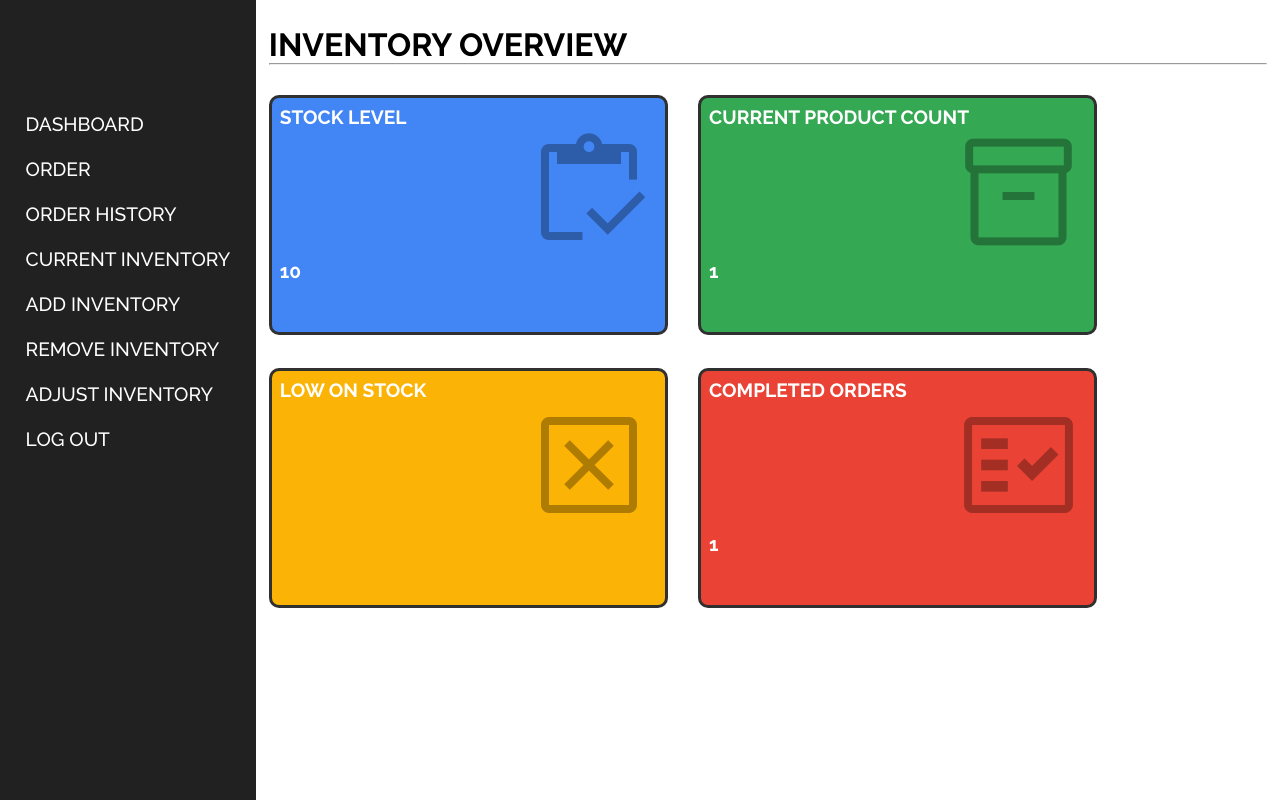
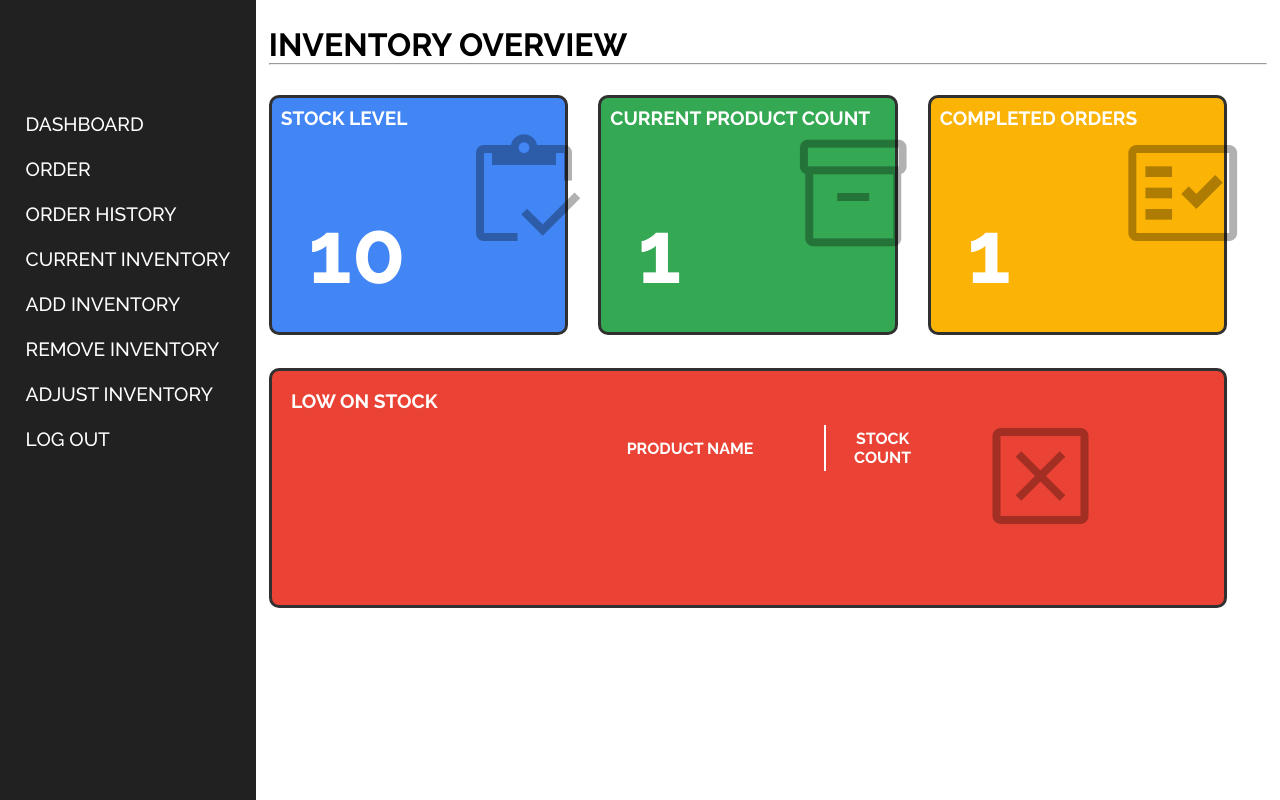
Before and after one commit to ChlmrsSrn/FUND_DATABASE_FINAL_EXAM, a PHP site: page /dashboard.php in a window 1280 px wide. Run offline with PHP 8.4, Linux system fonts and the light colour scheme; the visitor is signed in with stand-in values (Sample User, id 1); tables that the repository leaves empty or names only in its code hold one stand-in row (values such as "Sample post"); lists and menus that the app fills with data are empty.

Commit message:
Dashboard Done

```diff
--- a/dashboard.php
+++ b/dashboard.php
@@ -94,7 +94,7 @@ $conn = @mysqli_connect('localhost', 'admin', 'admin', 'inventory_database');
 
         .grid-container{
             display: grid;
-            grid-template-columns: 40% 40%;
+            grid-template-columns: 30% 30% 30%;
             column-gap: 3%;
             row-gap: 7%;
             margin-top: 3%;
@@ -104,7 +104,7 @@ $conn = @mysqli_connect('localhost', 'admin', 'admin', 'inventory_database');
             border: 3px solid #303030;
             border-radius: 10px;
             height: 15em;
-            padding: 2%;
+            padding: 3%;
         }
 
         .grid-item p{
@@ -127,6 +127,14 @@ $conn = @mysqli_connect('localhost', 'admin', 'admin', 'inventory_database');
 
         .grid-item:nth-of-type(4){
             background-color: #EA4335;
+            grid-column: span 3;
+            grid-row: span 2;
+        }
+
+        .grid-item:nth-of-type(4) .material-symbols-outlined{
+            font-size: 8em;
+            position: relative;
+            left: 75%;
         }
 
         .material-symbols-outlined{
@@ -136,7 +144,50 @@ $conn = @mysqli_connect('localhost', 'admin', 'admin', 'inventory_database');
         }
 
         .material-symbols-outlined{
-            opacity: 0.3
+            opacity: 0.3;
+        }
+
+        .grid-item:nth-of-type(1) .data, .grid-item:nth-of-type(2) .data, .grid-item:nth-of-type(3) .data{
+            margin-top: -22%;
+            margin-left: 10%;
+            font-size: 5.5em;
+        }
+
+        .grid-item:nth-of-type(4){
+            padding: 2%;
+        }
+
+        .grid-item:nth-of-type(4) .data{
+            margin-top: -11%;
+        }
+
+        table{
+            color: white;
+            font-weight: 500;
+            margin: 0 auto;
+            border-collapse: collapse;
+        }
+
+        table th{
+            width: 70%;
+            padding: 1%;
+        }
+
+        table th:first-of-type{
+            border-right: 2px solid white;
+        }
+
+        table td{
+            text-align: center;
+            padding: 1%;
+            font-weight: 800;
+            border-top: 2px solid white;
+        }
+
+        @media only screen and (max-width: 1440px) {
+            .grid-item:nth-of-type(4) .data{
+                margin-top: -13%;
+            }
         }
 
     </style>
@@ -175,7 +226,7 @@ $conn = @mysqli_connect('localhost', 'admin', 'admin', 'inventory_database');
                         $row = mysqli_fetch_assoc($result);
                         $stockQuantity = $row['total_stock'];
 
-                        echo "<p>" .$stockQuantity . "</p>";
+                        echo "<p class='data'>" .$stockQuantity . "</p>";
                     ?>
 
                 </div>
@@ -189,22 +240,7 @@ $conn = @mysqli_connect('localhost', 'admin', 'admin', 'inventory_database');
                         $sql = "SELECT COUNT(PRODUCTID) FROM INVENTORY;";
                         $result = mysqli_query($conn, $sql);
                         $row = mysqli_fetch_assoc($result);
-                        echo "<p>" . $row['COUNT(PRODUCTID)'] . "</p>";
-                    ?>
-                </div>
-            </div>
-
-            <div class="grid-item">
-                <p>LOW ON STOCK</p>
-                <div class="background-icon">
-                    <span class="material-symbols-outlined">disabled_by_default</span>
-                    <?php
-                        $lowStockCount = 10;
-                        $sql = "SELECT productName, stock_quantity FROM INVENTORY WHERE stock_quantity < $lowStockCount;";
-                        $result = mysqli_query($conn, $sql);
-                        while ($row = @mysqli_fetch_assoc($result)) {
-                            echo "<p>" . $row['productName'] . ", Stock: " . $row['stock_quantity'] . "</p>";
-                        }
+                        echo "<p class='data'>" . $row['COUNT(PRODUCTID)'] . "</p>";
                     ?>
                 </div>
             </div>
@@ -217,11 +253,41 @@ $conn = @mysqli_connect('localhost', 'admin', 'admin', 'inventory_database');
                         $sql = "SELECT COUNT(ORDERID) FROM ORDER_HISTORY;";
                         $result = mysqli_query($conn, $sql);
                         $row = mysqli_fetch_assoc($result);
-                        echo "<p>" . $row['COUNT(ORDERID)'] . "</p>";
+                        echo "<p class='data'>" . $row['COUNT(ORDERID)'] . "</p>";
                     ?>
 
                 </div>
             </div>
+
+            <div class="grid-item">
+                <p>LOW ON STOCK</p>
+                <div class="background-icon">
+                    <span class="material-symbols-outlined">disabled_by_default</span>
+                    <div class="data">
+                    <?php
+                        $lowStockCount = 10;
+                        $sql = "SELECT productName, stock_quantity FROM INVENTORY WHERE stock_quantity < $lowStockCount;";
+                        $result = mysqli_query($conn, $sql);
+
+                        echo "<table>";
+                        echo "<tr><th>PRODUCT NAME</th><th>STOCK COUNT</th></tr>";
+
+                        while ($row = @mysqli_fetch_assoc($result)) {
+                            echo "<tr>";
+                            echo "<td>" . $row['productName'] . "</td>";
+                            echo "<td>" . $row['stock_quantity'] . "</td>";
+                            echo "</tr>";
+                        }
+
+                    echo "</table>";
+                    ?>
+                    </div>
+                </div>
+            </div>
+
+
+
+
 
         </div>
     </div>
```
Also changed, not shown: orderHistory.php (+12 -2 lines).
